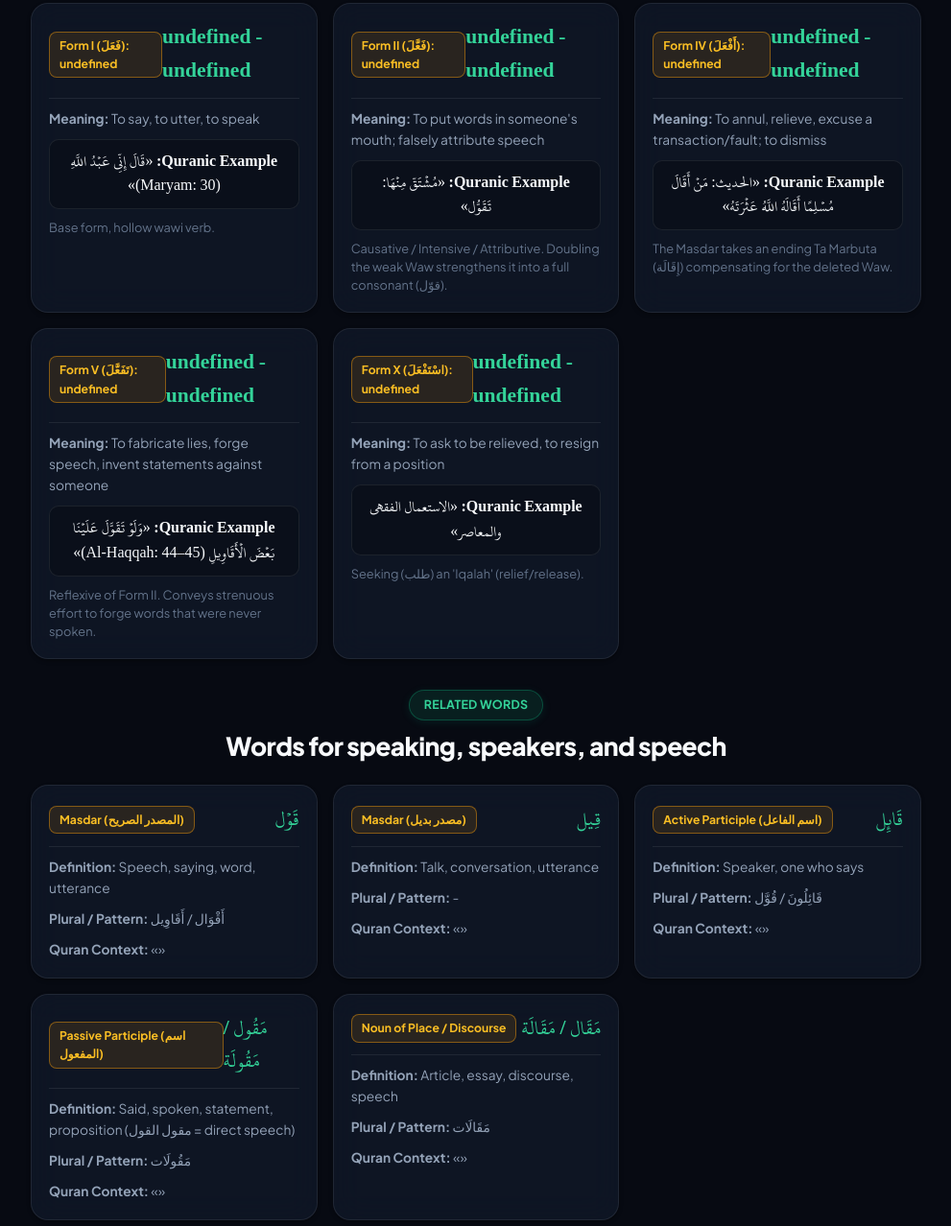
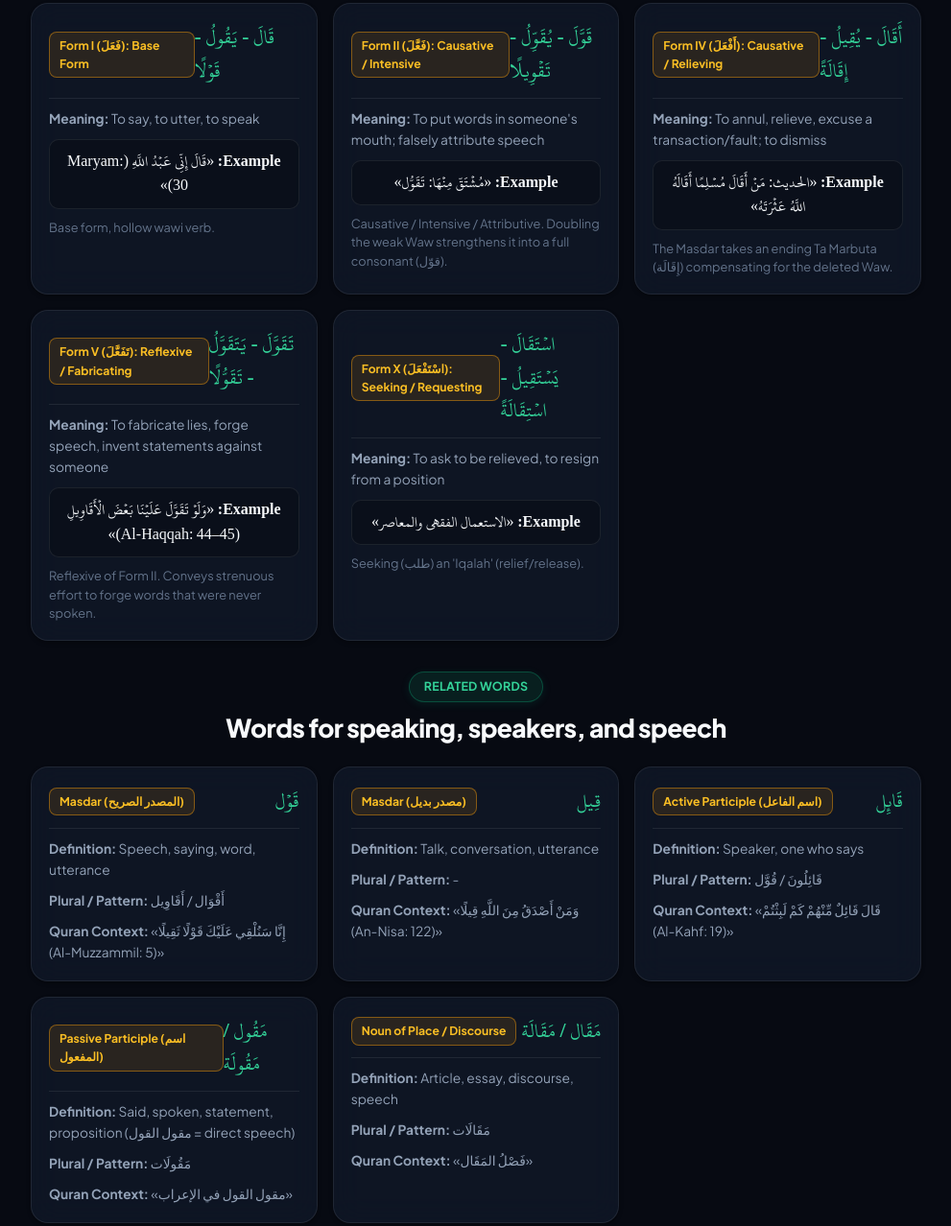
Before and after one commit to islamwell/arabic-he-said, a website: page index.html in a window 1280 px wide. Shown: the part 2552-3830 px from the top of the page at 96% size, without its empty margins (144-1135 px from the left). Drawn offline with Linux system fonts and the light colour scheme.

Commit message:
Fix undefined labels in derived forms and bump version to v1.0.9

```diff
--- a/index.html
+++ b/index.html
@@ -13,9 +13,9 @@
   <link href="https://fonts.googleapis.com/css2?family=Plus+Jakarta+Sans:wght@400;500;600;700;800&display=swap" rel="stylesheet">
 
   <!-- Stylesheets -->
-  <link rel="stylesheet" href="css/app.css">
-  <link rel="stylesheet" href="css/components.css">
-  <link rel="stylesheet" href="css/games.css">
+  <link rel="stylesheet" href="css/app.css?v=1.0.9">
+  <link rel="stylesheet" href="css/components.css?v=1.0.9">
+  <link rel="stylesheet" href="css/games.css?v=1.0.9">
 </head>
 <body>
 
@@ -478,22 +478,22 @@
     <div class="footer-content">
       <div class="footer-title" id="footer-title">Learn قَالَ — Arabic Verb Masterclass</div>
       <div class="footer-credits" id="footer-credits">Step-by-step learning with Quranic examples</div>
-      <div class="footer-version" id="footer-version-text">v1.0.8 (updated 2026-09-16 17:31)</div>
+      <div class="footer-version" id="footer-version-text">v1.0.9 (updated 2026-09-17 17:47)</div>
     </div>
   </footer>
 
   <!-- Script Modules -->
-  <script src="js/audio.js"></script>
-  <script src="js/data/sarf-data.js"></script>
-  <script src="js/data/nahw-data.js"></script>
-  <script src="js/data/quran-data.js"></script>
-  <script src="js/data/sentence-data.js"></script>
-  <script src="js/conjugation-engine.js"></script>
-  <script src="js/vowel-gym.js"></script>
-  <script src="js/sentence-builder.js"></script>
-  <script src="js/quran-explorer.js"></script>
-  <script src="js/games/tetris-game.js"></script>
-  <script src="js/games/blitz-game.js"></script>
-  <script src="js/app.js"></script>
+  <script src="js/audio.js?v=1.0.9"></script>
+  <script src="js/data/sarf-data.js?v=1.0.9"></script>
+  <script src="js/data/nahw-data.js?v=1.0.9"></script>
+  <script src="js/data/quran-data.js?v=1.0.9"></script>
+  <script src="js/data/sentence-data.js?v=1.0.9"></script>
+  <script src="js/conjugation-engine.js?v=1.0.9"></script>
+  <script src="js/vowel-gym.js?v=1.0.9"></script>
+  <script src="js/sentence-builder.js?v=1.0.9"></script>
+  <script src="js/quran-explorer.js?v=1.0.9"></script>
+  <script src="js/games/tetris-game.js?v=1.0.9"></script>
+  <script src="js/games/blitz-game.js?v=1.0.9"></script>
+  <script src="js/app.js?v=1.0.9"></script>
 </body>
 </html>
--- a/js/app.js
+++ b/js/app.js
@@ -3,8 +3,8 @@
  * Handles navigation, state management, theming, font size scaling, and footer versioning (English Interface)
  */
 
-const APP_VERSION = "v1.0.8";
-const LAST_UPDATED = "2026-09-16 17:31";
+const APP_VERSION = "v1.0.9";
+const LAST_UPDATED = "2026-09-17 17:47";
 
 class App {
   constructor() {
--- a/js/conjugation-engine.js
+++ b/js/conjugation-engine.js
@@ -435,38 +435,45 @@ class ConjugationEngine {
 
   renderDerivedForms() {
     const container = document.getElementById('derived-forms-table-body');
-    if (!container) return;
+    if (!container || !window.SARF_DATA.derivedForms) return;
 
     const forms = window.SARF_DATA.derivedForms;
-    container.innerHTML = forms.map(f => `
-      <div class="derived-form-card">
-        <div class="form-header">
-          <span class="form-title-badge">${f.form}: ${f.name}</span>
-          <span class="form-arabic-pattern">${f.past} - ${f.present}</span>
+    container.innerHTML = forms.map(f => {
+      const title = f.name ? `${f.form}: ${f.name}` : (f.form || '');
+      const pattern = f.arabicPattern || (f.past && f.present ? `${f.past} - ${f.present}${f.masdar ? ` - ${f.masdar}` : ''}` : '');
+
+      return `
+        <div class="derived-form-card">
+          <div class="form-header">
+            <span class="form-title-badge">${title}</span>
+            <span class="form-arabic-pattern" dir="rtl">${pattern}</span>
+          </div>
+          <div class="form-meaning"><strong>Meaning:</strong> ${f.meaning || ''}</div>
+          ${f.quranExample ? `
+            <div class="form-quran-box">
+              <strong>Example:</strong> «${f.quranExample}»
+            </div>
+          ` : ''}
+          ${f.notes ? `<div class="form-notes-detail">${f.notes}</div>` : ''}
         </div>
-        <div class="form-meaning"><strong>Meaning:</strong> ${f.meaning}</div>
-        <div class="form-quran-box">
-          <strong>Quranic Example:</strong> «${f.quranExample}»
-        </div>
-        <div class="form-notes-detail">${f.notes}</div>
-      </div>
-    `).join('');
+      `;
+    }).join('');
   }
 
   renderNominals() {
     const container = document.getElementById('nominals-container');
-    if (!container) return;
+    if (!container || !window.SARF_DATA.nominals) return;
 
     const nominals = window.SARF_DATA.nominals;
     container.innerHTML = nominals.map(n => `
       <div class="nominal-card">
         <div class="nominal-header">
-          <span class="nominal-type-badge">${n.type}</span>
-          <span class="nominal-arabic-word">${n.word}</span>
+          <span class="nominal-type-badge">${n.type || ''}</span>
+          <span class="nominal-arabic-word">${n.word || ''}</span>
         </div>
-        <div class="nominal-meaning"><strong>Definition:</strong> ${n.meaning}</div>
-        <div class="nominal-plural"><strong>Plural / Pattern:</strong> ${n.plural || n.pattern || 'N/A'}</div>
-        <div class="nominal-quran"><strong>Quran Context:</strong> «${n.quranRef || ''}»</div>
+        <div class="nominal-meaning"><strong>Definition:</strong> ${n.meaning || ''}</div>
+        <div class="nominal-plural"><strong>Plural / Pattern:</strong> ${n.plural || n.pattern || '—'}</div>
+        ${(n.quran || n.quranRef) ? `<div class="nominal-quran"><strong>Quran Context:</strong> «${n.quran || n.quranRef}»</div>` : ''}
       </div>
     `).join('');
   }
--- a/js/data/sarf-data.js
+++ b/js/data/sarf-data.js
@@ -247,6 +247,10 @@ window.SARF_DATA = {
   derivedForms: [
     {
       form: "Form I (فَعَلَ)",
+      name: "Base Form",
+      past: "قَالَ",
+      present: "يَقُولُ",
+      masdar: "قَوْلًا",
       arabicPattern: "قَالَ - يَقُولُ - قَوْلًا",
       meaning: "To say, to utter, to speak",
       quranExample: "قَالَ إِنِّي عَبْدُ اللَّهِ (Maryam: 30)",
@@ -254,6 +258,10 @@ window.SARF_DATA = {
     },
     {
       form: "Form II (فَعَّلَ)",
+      name: "Causative / Intensive",
+      past: "قَوَّلَ",
+      present: "يُقَوِّلُ",
+      masdar: "تَقْوِيلًا",
       arabicPattern: "قَوَّلَ - يُقَوِّلُ - تَقْوِيلًا",
       meaning: "To put words in someone's mouth; falsely attribute speech",
       quranExample: "مُشْتَقّ مِنْهَا: تَقَوُّل",
@@ -261,6 +269,10 @@ window.SARF_DATA = {
     },
     {
       form: "Form IV (أَفْعَلَ)",
+      name: "Causative / Relieving",
+      past: "أَقَالَ",
+      present: "يُقِيلُ",
+      masdar: "إِقَالَةً",
       arabicPattern: "أَقَالَ - يُقِيلُ - إِقَالَةً",
       meaning: "To annul, relieve, excuse a transaction/fault; to dismiss",
       quranExample: "الحديث: مَنْ أَقَالَ مُسْلِمًا أَقَالَهُ اللَّهُ عَثْرَتَهُ",
@@ -268,6 +280,10 @@ window.SARF_DATA = {
     },
     {
       form: "Form V (تَفَعَّلَ)",
+      name: "Reflexive / Fabricating",
+      past: "تَقَوَّلَ",
+      present: "يَتَقَوَّلُ",
+      masdar: "تَقَوُّلًا",
       arabicPattern: "تَقَوَّلَ - يَتَقَوَّلُ - تَقَوُّلًا",
       meaning: "To fabricate lies, forge speech, invent statements against someone",
       quranExample: "وَلَوْ تَقَوَّلَ عَلَيْنَا بَعْضَ الْأَقَاوِيلِ (Al-Haqqah: 44–45)",
@@ -275,6 +291,10 @@ window.SARF_DATA = {
     },
     {
       form: "Form X (اسْتَفْعَلَ)",
+      name: "Seeking / Requesting",
+      past: "اسْتَقَالَ",
+      present: "يَسْتَقِيلُ",
+      masdar: "اسْتِقَالَةً",
       arabicPattern: "اسْتَقَالَ - يَسْتَقِيلُ - اسْتِقَالَةً",
       meaning: "To ask to be relieved, to resign from a position",
       quranExample: "الاستعمال الفقهي والمعاصر",
--- a/package.json
+++ b/package.json
@@ -1,6 +1,6 @@
 {
   "name": "arabic-qala-learn",
-  "version": "1.0.8",
+  "version": "1.0.9",
   "description": "Interactive mobile web app for learning all forms and rules of the word Qāla in Quranic Arabic",
   "scripts": {
     "deploy": "wrangler pages deploy . --project-name arabic-qala-learn --branch main"
```
